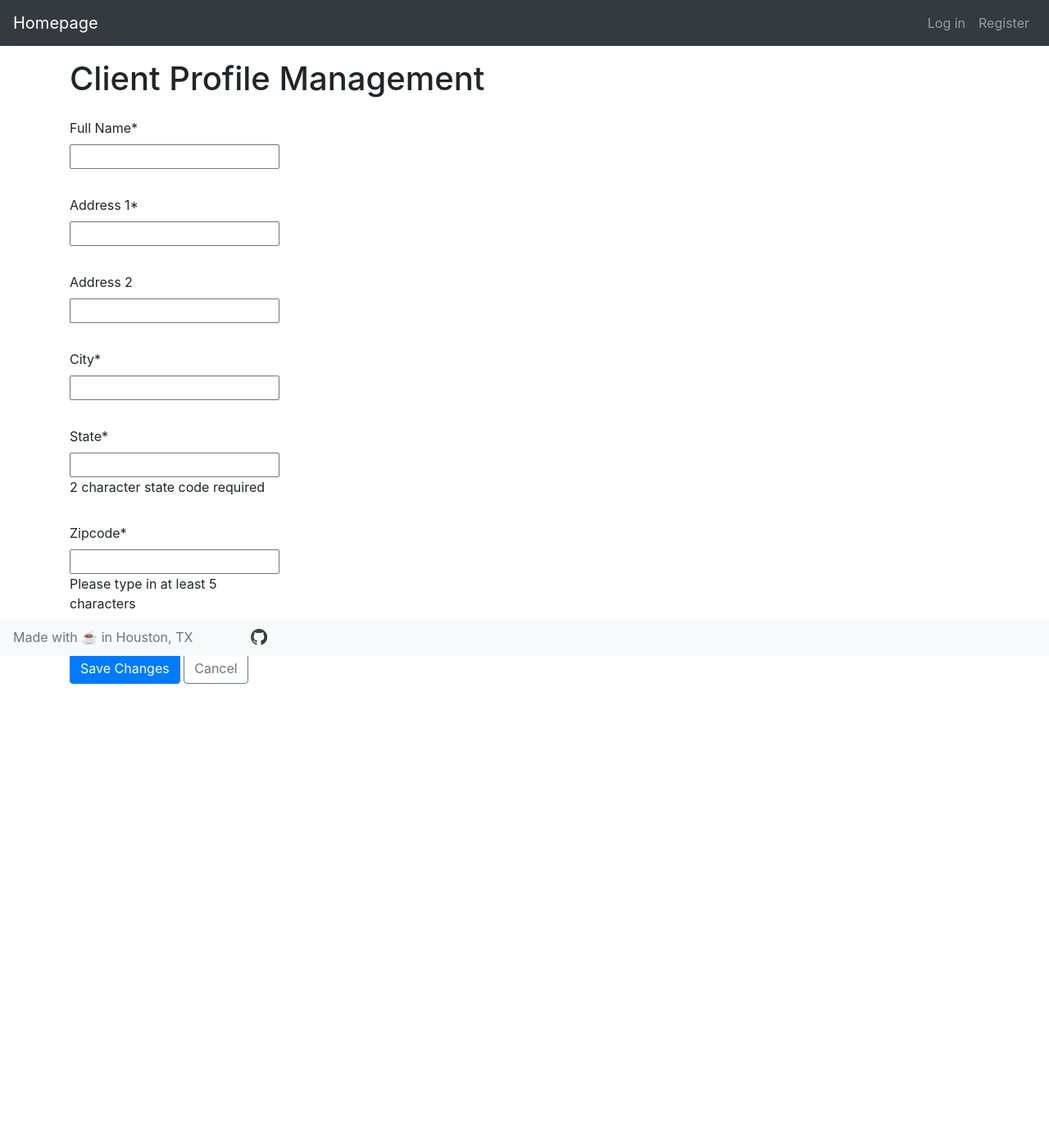
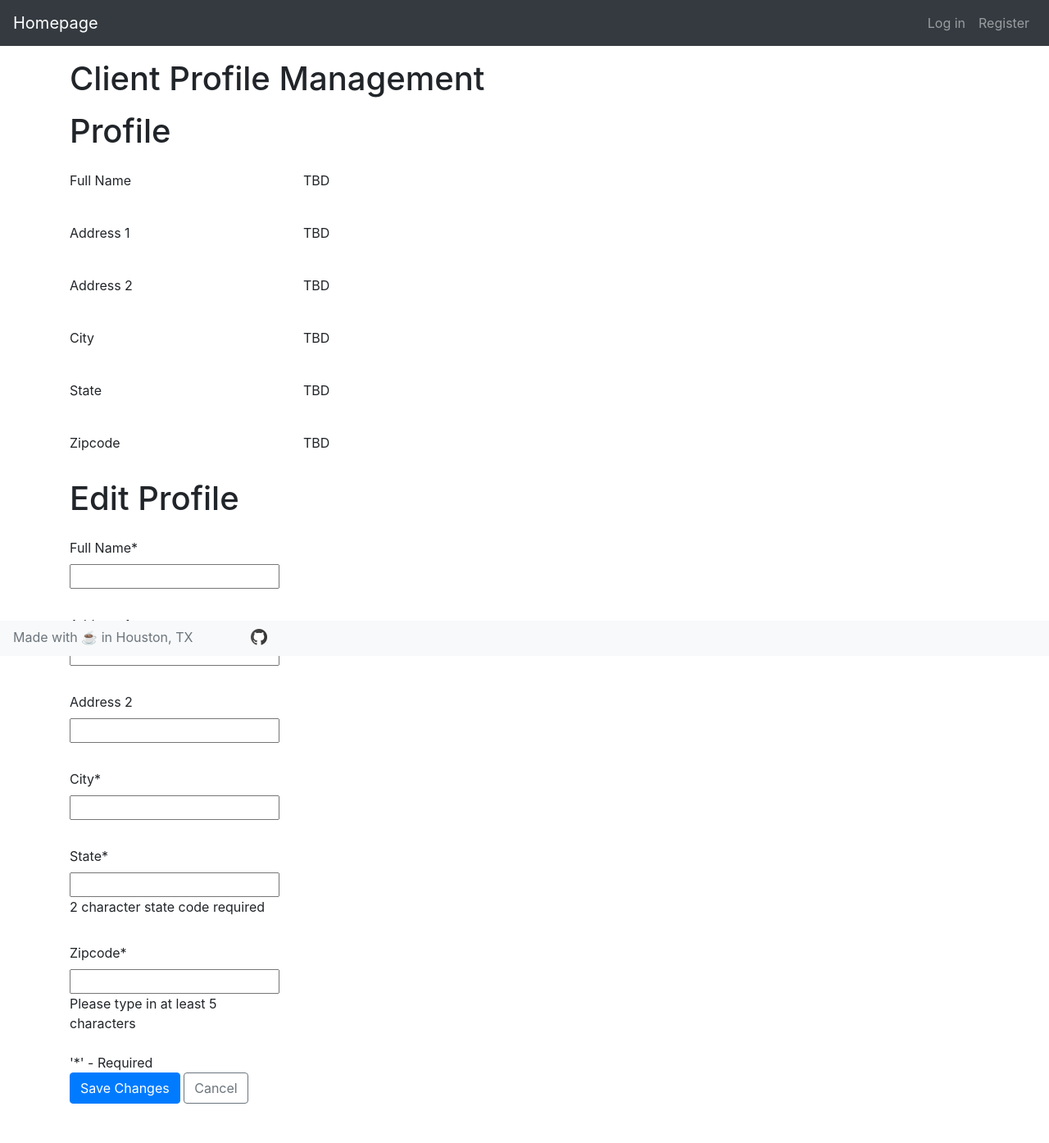
Before and after one commit to sammito1/fuel, a Django app: template fuel_project/fuel_app/templates/profile.html in a window 1280 px wide. Shown: the whole page at 82% size. Before the commit the page ends 834 px from the top, so only its background shows below. Run offline with Django 3.2, Linux system fonts and the light colour scheme; the template is opened without the code that fills it, so the values that code supplies are empty, except form fields; tables that the repository leaves empty hold one stand-in row (values such as "Sample post"); form fields are guessed from the names that the template uses; some libraries are stand-ins or nearby versions.

Commit message:
Added profile and edit profile sections in the client profile management page

```diff
--- a/fuel_project/fuel_app/templates/profile.html
+++ b/fuel_project/fuel_app/templates/profile.html
@@ -5,8 +5,57 @@
 {% block content %}
     <!-- Client Profile Management -->
     <div class="container pt-3 pb-5">
-      <form action="profile" method="POST" class="needs-validation" id="profile-form" novalidate>
         <h1 class="mb-3">Client Profile Management</h1>
+        <h1 class="mb-3">Profile</h1>
+        <div class="form-group row py-2">
+          <div class="col-3">
+            <label for="full-name">Full Name</label>
+          </div>
+          <div class="col-3">
+            <label for="full-name">TBD</label>
+          </div>
+        </div>
+	      <div class="form-group row py-2">
+          <div class="col-3">
+            <label for="address-1">Address 1</label>
+          </div>
+          <div class="col-3">
+            <label for="address-1">TBD</label>
+          </div>
+        </div>
+	      <div class="form-group row py-2">
+          <div class="col-3">
+            <label for="address-2">Address 2</label>
+          </div>
+          <div class="col-3">
+            <label for="address-2">TBD</label>
+          </div>
+        </div>
+	      <div class="form-group row py-2">
+          <div class="col-3">
+            <label for="city">City</label>
+          </div>
+          <div class="col-3">
+            <label for="city">TBD</label>
+          </div>
+        </div>
+        <div class="form-group row py-2">
+          <div class="col-3">
+            <label for="state">State</label>
+          </div>
+          <div class="col-3">
+            <label for="state">TBD</label>
+          </div>
+        </div>
+        <div class="form-group row py-2">
+          <div class="col-3">
+            <label for="zipcode">Zipcode</label>
+          </div>
+          <div class="col-3">
+            <label for="zipcode">TBD</label>
+          </div>
+        </div>
+        <h1 class="mb-3">Edit Profile</h1>
         {% csrf_token %}
         <div class="form-group row py-2">
           <div class="col-3">
```
